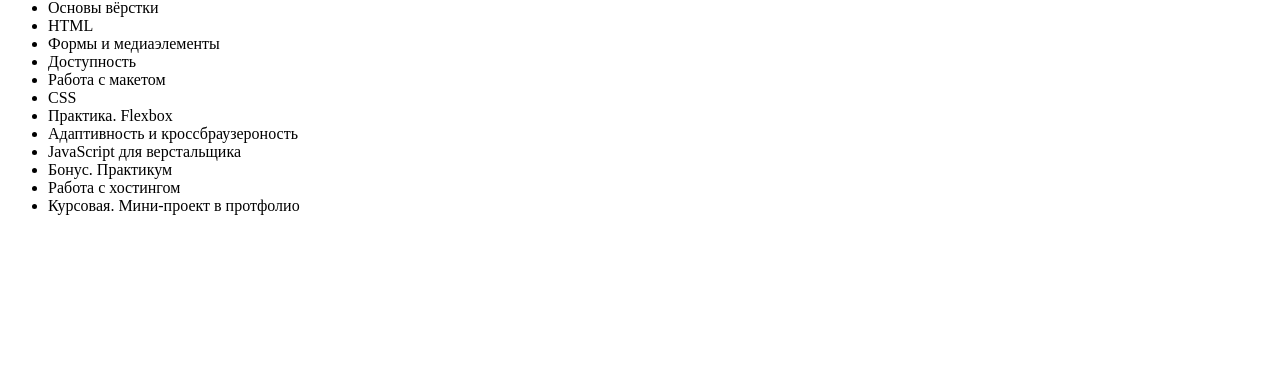
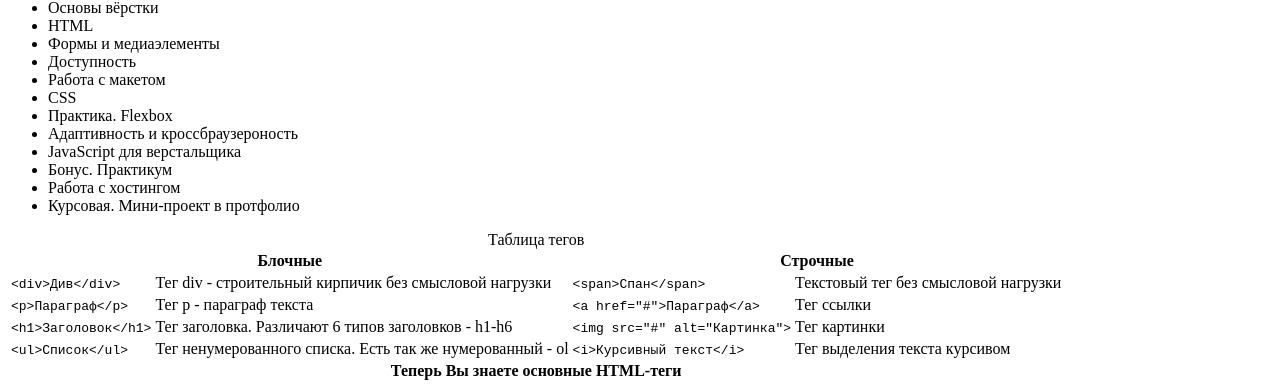
Before and after one commit to AKStd/css_basics, a plain HTML site: page 02/program.html in a window 1280 px wide. Shown: the part 846-1237 px from the top of the page. Before the commit the page ends 1077 px from the top, so only its background shows below. Drawn offline with Linux system fonts and the light colour scheme.

Commit message:
второй модуль готов

```diff
--- a/02/program.html
+++ b/02/program.html
@@ -62,6 +62,47 @@
             <li>Курсовая. Мини-проект в протфолио</li>
         </ul>
 
+        <section class="tags-table">
 
+            <table>
+                <caption>Таблица тегов</caption>
+                <tr>
+                    <th class="table-item" colspan="2">Блочные</th>
+                    <th class="table-item" colspan="2">Строчные</th>
+                </tr>
+
+                <tr>
+                    <td class="table-item"><code>&lt;div&gt;Див&lt;/div&gt;</code></td>
+                    <td class="table-item">Тег div - строительный кирпичик без смысловой нагрузки</td>
+                    <td class="table-item"><code>&lt;span&gt;Спан&lt;/span&gt;</code></td>
+                    <td class="table-item">Текстовый тег без смысловой нагрузки</td>
+                </tr>
+
+                <tr>
+                        <td class="table-item"><code>&lt;p&gt;Параграф&lt;/p&gt;</code></td>
+                        <td class="table-item">Тег p - параграф текста</td>
+                        <td class="table-item"><code>&lt;a href="#"&gt;Параграф&lt;/a&gt;</code></td>
+                        <td class="table-item">Тег ссылки</td>
+                </tr>
+
+                <tr>
+                    <td class="table-item"><code>&lt;h1&gt;Заголовок&lt;/h1&gt;</code></td>
+                    <td class="table-item">Тег заголовка. Различают 6 типов заголовков - h1-h6</td>
+                    <td class="table-item"><code>&lt;img src="#" alt="Картинка"&gt;</code></td>
+                    <td class="table-item">Тег картинки</td>
+                </tr>
+
+                <tr>
+                    <td class="table-item"><code>&lt;ul&gt;Список&lt;/ul&gt;</code></td>
+                    <td class="table-item">Тег ненумерованного списка. Есть так же нумерованный - ol</td>
+                    <td class="table-item"><code>&lt;i&gt;Курсивный текст&lt;/i&gt;</code></td>
+                    <td class="table-item">Тег выделения текста курсивом</td>
+                </tr>
+
+                <tr>
+                    <th class="table-item" colspan="4">Теперь Вы знаете основные HTML-теги</th>
+                </tr>
+            </table>
+        </section>
     </body>
 </html>
```
